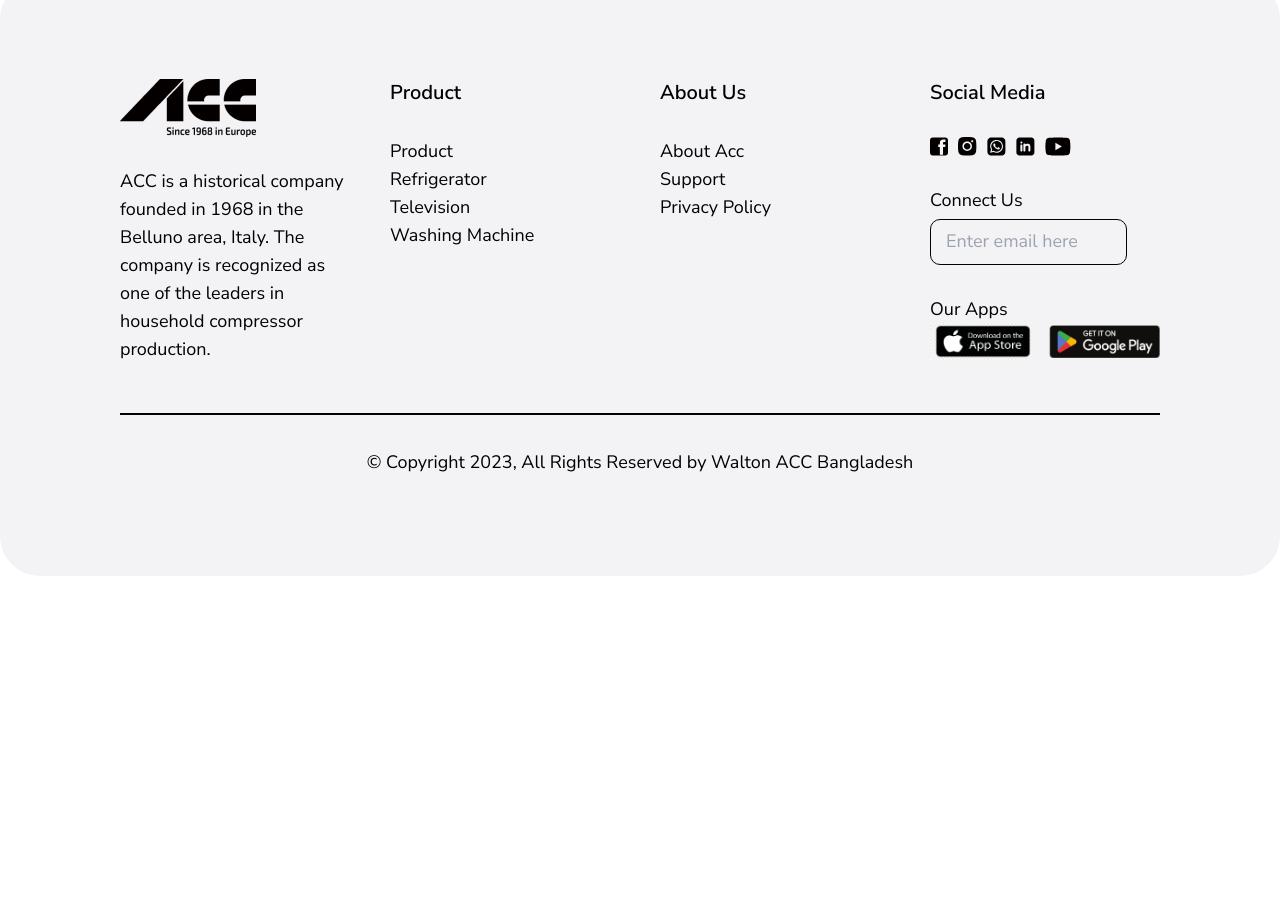
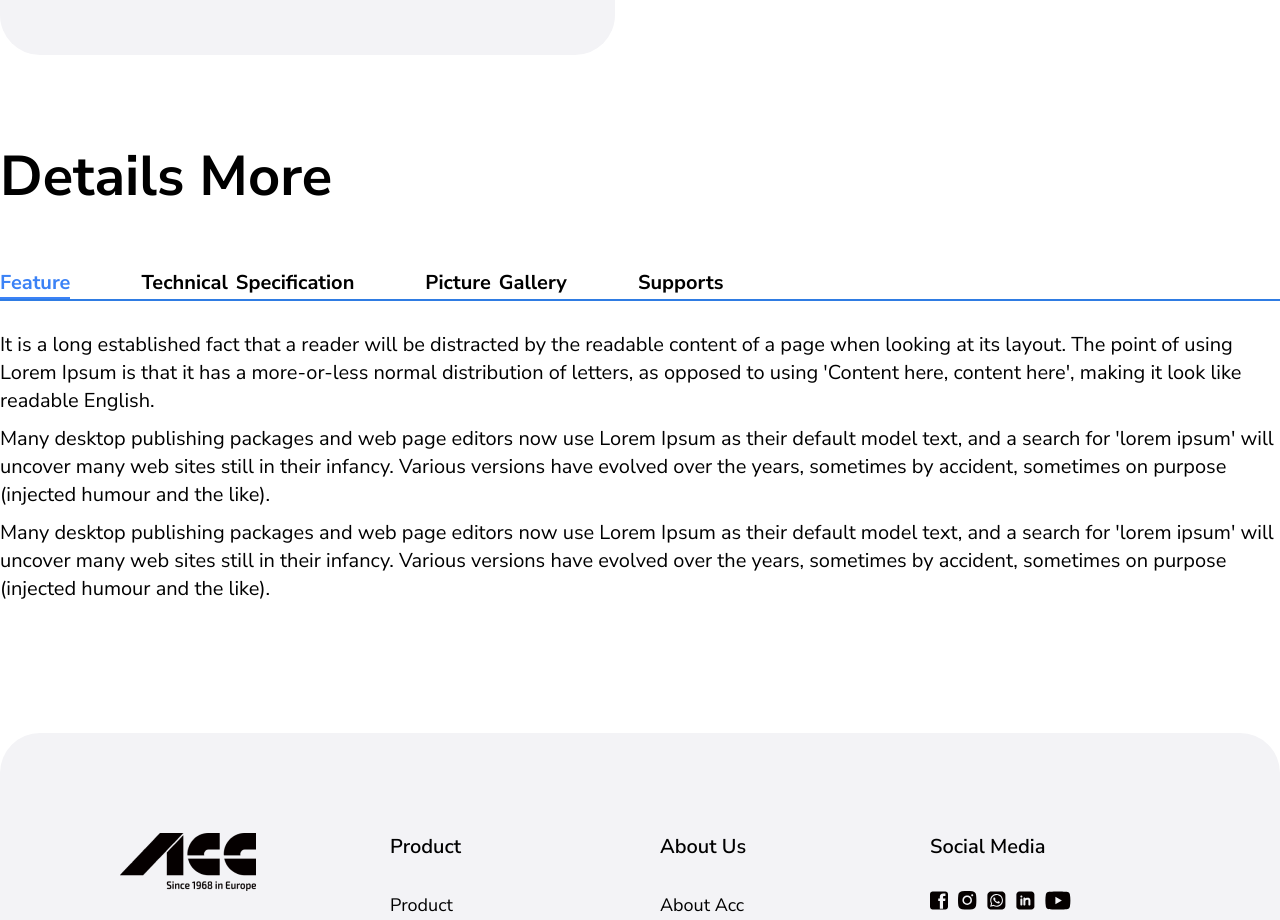
Before and after one commit to shariful10/ACC, a Next.js app: page /product/1 in a window 1280 px wide. Shown: the part 740-1660 px from the top of the page. Before the commit the page ends 1354 px from the top, so only its background shows below. Built offline with nearby package versions, Linux system fonts and the light colour scheme.

Commit message:
Product Details Page Completed

```diff
--- a/src/app/product/[id]/page.js
+++ b/src/app/product/[id]/page.js
@@ -7,6 +7,11 @@ import yellow from "@/images/yellow.svg";
 import { overview } from "@/constants/data";
 import { useParams } from "next/navigation";
 import starFill from "@/images/starfill.png";
+import { useState } from "react";
+import Features from "@/components/Tabs/Features";
+import TecnicalSpecification from "@/components/Tabs/TecnicalSpecification";
+import Gallery from "@/components/Tabs/Gallery";
+import Supports from "@/components/Tabs/Supports";
 
 const ProductDetail = () => {
 	const { id } = useParams();
@@ -14,25 +19,26 @@ const ProductDetail = () => {
 	const overviewData = overview.find(
 		(product) => product.id.toString() === id
 	);
-	console.log(overviewData);
+	const [tab, setTab] = useState("feature");
 
 	return (
-		<div className="myContainer mt-[50px] md:mt-[80px]">
+		<>
+			<div className="myContainer my-[50px] md:my-[80px]">
 				<div className="grid md:grid-cols-2 gap-[50px]">
-				<div className="bg-[#F3F3F6] md:px-[134px] md:py-[81px] rounded-[40px]">
+					<div className="bg-[#F3F3F6] 2xl:px-[134px] 2xl:py-[81px] rounded-[40px] flex items-center">
 						<Image
 							src={overviewData.Image_Url}
-						className="w-[1000px] md:w-[433px] mx-auto"
+							className="w-[1000px] 2xl:w-[433px] mx-auto"
 							alt="image"
 						/>
 					</div>
 					<div>
 						<h2 className="h2">Television</h2>
 						<p className="p">
-						It is a long established fact that a reader will be distracted
-						by the readable content of a page when looking at its layout.
-						The point of using Lorem Ipsum is that it has a more-or-less
-						normal distribution of letters.
+							It is a long established fact that a reader will be
+							distracted by the readable content of a page when looking
+							at its layout. The point of using Lorem Ipsum is that it
+							has a more-or-less normal distribution of letters.
 						</p>
 						<div className="flex items-center gap-[10px] my-[50px]">
 							<div className="flex items-center gap-[10px]">
@@ -60,7 +66,12 @@ const ProductDetail = () => {
 									height={30}
 									alt="starfill"
 								/>
-							<Image src={star} width={30} height={30} alt="starfill" />
+								<Image
+									src={star}
+									width={30}
+									height={30}
+									alt="starfill"
+								/>
 							</div>
 							<p className="p">4.6 (1556)</p>
 						</div>
@@ -87,6 +98,58 @@ const ProductDetail = () => {
 					</div>
 				</div>
 			</div>
+         <div className="myContainer">
+			<h2 className="h2">Details More</h2>
+			<div className="flex items-end md:items-center gap-5 md:gap-[71px] text-lg xl:text-xl cursor-pointer mt-[50px] overflow-scroll md:overflow-hidden mb-[30px] border-b-2 border-[#2F7CE3] font-bold">
+				<p
+					onClick={() => setTab("feature")}
+					className={`${
+						tab === "feature"
+							? "text-blue-500 border-b-2 border-blue-500"
+							: "border-b-2 border-white"
+					}`}
+				>
+					Feature
+				</p>
+				<p
+					onClick={() => setTab("technical")}
+					className={`${
+						tab === "technical"
+							? "text-blue-500 border-b-2 border-blue-500"
+							: "border-b-2 border-white"
+					} flex items-center`}
+				>
+					Technical <span className="ml-2">Specification</span>
+				</p>
+				<p
+					onClick={() => setTab("gallery")}
+					className={`${
+						tab === "gallery"
+							? "text-blue-500 border-b-2 border-blue-500"
+							: "border-b-2 border-white"
+					} flex items-center`}
+				>
+					Picture <span className="ml-2">Gallery</span>
+				</p>
+				<p
+					onClick={() => setTab("supports")}
+					className={`${
+						tab === "supports"
+							? "text-blue-500 border-b-2 border-blue-500"
+							: "border-b-2 border-white"
+					}`}
+				>
+					Supports
+				</p>
+			</div>
+			<div className="mb-[50px] md:mb-[130px]">
+				{tab === "feature" && <Features />}
+				{tab === "technical" && <TecnicalSpecification />}
+				{tab === "gallery" && <Gallery />}
+				{tab === "supports" && <Supports />}
+			</div>
+		</div>
+		</>
 	);
 };
 
--- /dev/null
+++ b/src/components/Tabs/Features.jsx
@@ -0,0 +1,32 @@
+/* eslint-disable react/no-unescaped-entities */
+import React from "react";
+
+const Features = () => {
+	return (
+		<div>
+			<p className="p">
+				It is a long established fact that a reader will be distracted by
+				the readable content of a page when looking at its layout. The point
+				of using Lorem Ipsum is that it has a more-or-less normal
+				distribution of letters, as opposed to using 'Content here, content
+				here', making it look like readable English.
+			</p>
+			<p className="p my-[10px]">
+				Many desktop publishing packages and web page editors now use Lorem
+				Ipsum as their default model text, and a search for 'lorem ipsum'
+				will uncover many web sites still in their infancy. Various versions
+				have evolved over the years, sometimes by accident, sometimes on
+				purpose (injected humour and the like).
+			</p>
+			<p className="p">
+				Many desktop publishing packages and web page editors now use Lorem
+				Ipsum as their default model text, and a search for 'lorem ipsum'
+				will uncover many web sites still in their infancy. Various versions
+				have evolved over the years, sometimes by accident, sometimes on
+				purpose (injected humour and the like).
+			</p>
+		</div>
+	);
+};
+
+export default Features;
--- /dev/null
+++ b/src/components/Tabs/Gallery.jsx
@@ -0,0 +1,16 @@
+import Image from "next/image";
+import tv from "@/images/tv.png";
+import tv2 from "@/images/tv2.png";
+
+const Gallery = () => {
+	return (
+		<div className="grid grid-cols-2 md:grid-cols-4">
+			<Image src={tv} alt="tv" />
+			<Image src={tv2} alt="tv" />
+			<Image src={tv} alt="tv" />
+			<Image src={tv2} alt="tv" />
+		</div>
+	);
+};
+
+export default Gallery;
--- /dev/null
+++ b/src/components/Tabs/Supports.jsx
@@ -0,0 +1,39 @@
+/* eslint-disable react/no-unescaped-entities */
+import React from "react";
+
+const Supports = () => {
+	return (
+		<div>
+			<p className="p">
+				If you're seeking support for an order, you'll typically want to
+				reach out to the customer support service provided by the company
+				from which you made the purchase. Here's a general guide on what you
+				might want to do:
+			</p>
+         <div className="grid md:grid-cols-2 mt-5">
+            <div>
+               <p className="p font-bold">1. Contact Customer Support:</p>
+               <p className="p">Look for a "Contact Us" or "Customer Support" section on the company's website.</p>
+               <p className="p">Find the customer support phone number or email address.</p>
+            </div>
+            <div className="mt-5 md:mt-0">
+               <p className="p font-bold">2. Provide Order Details:</p>
+               <p className="p">Have your order number and any relevant details ready.</p>
+               <p className="p">Explain the issue or question clearly to the customer support representative.</p>
+            </div>
+            <div className="mt-5">
+               <p className="p font-bold">3. Ask about Order Status:</p>
+               <p className="p">If your inquiry is related to the status of your order, ask for updates on its processing and estimated delivery time.</p>
+               <p className="p">If there are problems with the delivery, such as delays or damages, inform the customer support team and ask for assistance or a resolution.</p>
+            </div>
+            <div className="mt-5">
+               <p className="p font-bold">4. Keep a Record:</p>
+               <p className="p">Take note of the customer support representative's name and any reference numbers for your conversation</p>
+               <p className="p">Keep records of emails, chat transcripts, or any written communication.</p>
+            </div>
+         </div>
+		</div>
+	);
+};
+
+export default Supports;
--- /dev/null
+++ b/src/components/Tabs/TecnicalSpecification.jsx
@@ -0,0 +1,12 @@
+/* eslint-disable react/no-unescaped-entities */
+import React from 'react'
+
+const TecnicalSpecification = () => {
+  return (
+    <div>
+      <p className='p'>Unleash the power of entertainment with our sleek [Brand] 4K Smart TV. Immerse yourself in stunning visuals, smart connectivity, and immersive audio. With a slim design and energy-efficient performance, this TV is more than a screen—it's a stylish addition to your space. Elevate your viewing experience today!</p>
+    </div>
+  )
+}
+
+export default TecnicalSpecification
```
Lines whose indentation alone changed are shown as unchanged.
